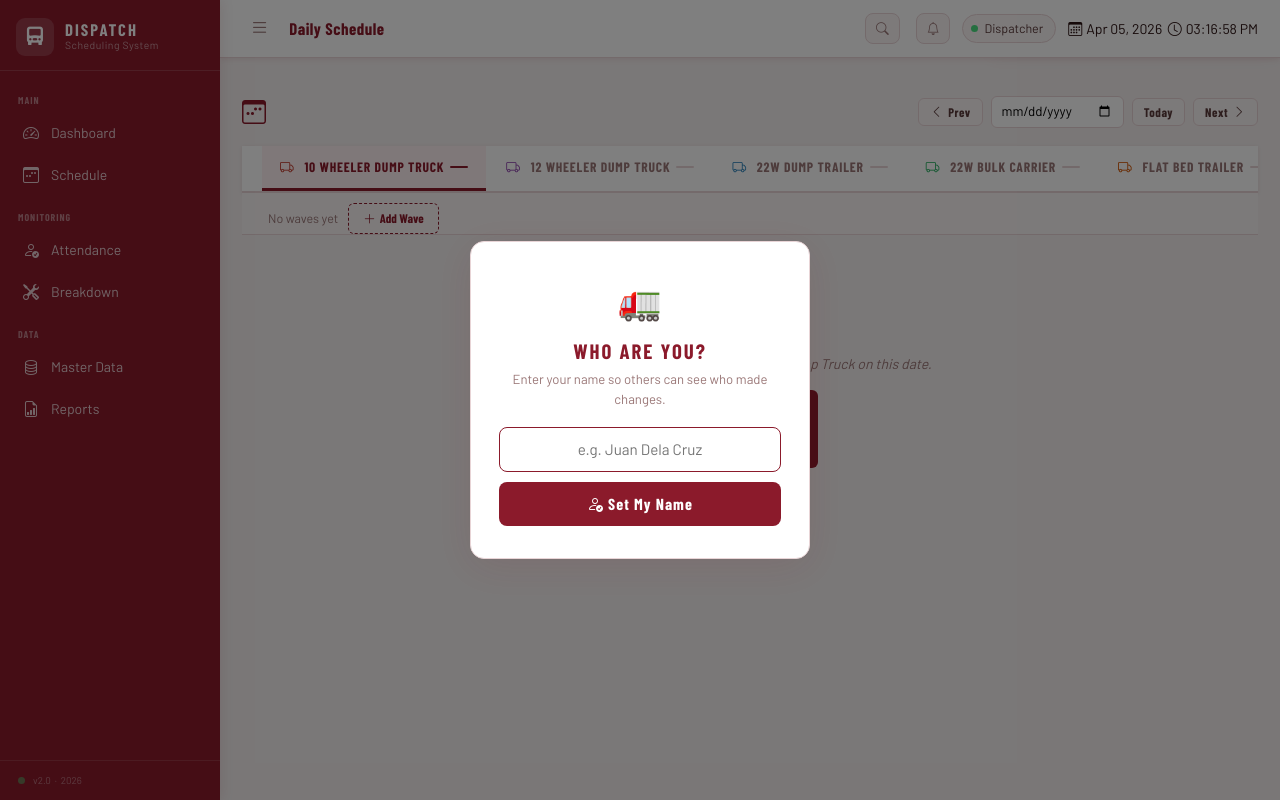
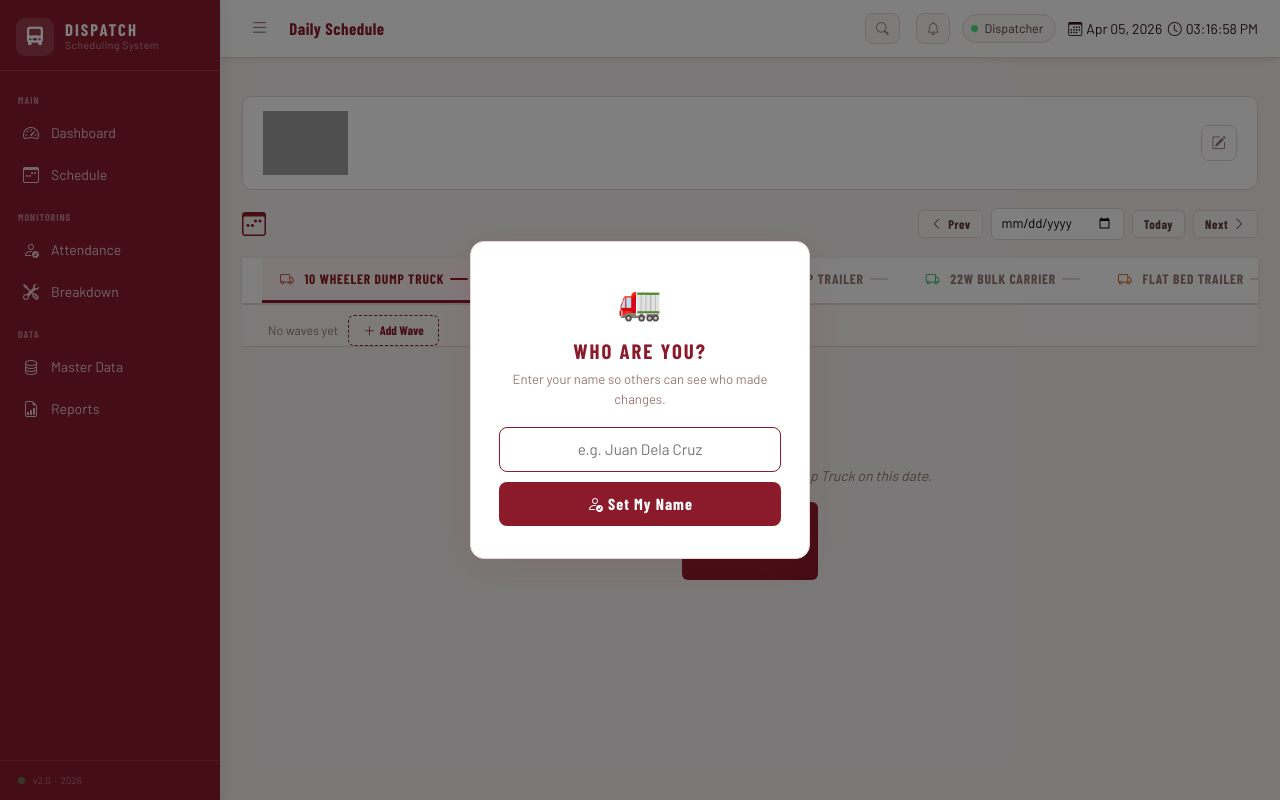
Before and after one commit to JDVBBBDARC/dispatch-scheduler, a Flask app: template templates/schedule/daily.html in a window 1280 px wide. Run offline with Flask 3, Linux system fonts and the light colour scheme; the template is opened without the code that fills it: values that come from a table or form of the project are taken from there, others are empty; data comes from the database, SQL or seed files in the repository; some web fonts are replaced; grey boxes are pictures that could not be loaded.

Commit message:
Add editable BigBen document header to schedule page

```diff
--- a/templates/schedule/daily.html
+++ b/templates/schedule/daily.html
@@ -4,6 +4,48 @@
 
 {% block content %}
 <style>
+/* ── Document Header ── */
+.doc-header-bar {
+  display: flex;
+  align-items: center;
+  gap: 18px;
+  background: var(--surface);
+  border: 1px solid var(--border);
+  border-radius: 10px;
+  padding: 14px 20px;
+  margin-bottom: 18px;
+}
+.doc-header-logo img {
+  height: 64px;
+  width: auto;
+  object-fit: contain;
+}
+.doc-header-info { flex: 1; }
+.doc-title {
+  font-size: 1.15rem;
+  font-weight: 800;
+  color: var(--maroon);
+  letter-spacing: .04em;
+  text-transform: uppercase;
+}
+.doc-sub {
+  font-size: .78rem;
+  color: var(--muted);
+  margin-top: 1px;
+}
+.doc-edit-btn {
+  background: none;
+  border: 1px solid var(--border);
+  border-radius: 7px;
+  padding: 6px 10px;
+  color: var(--muted);
+  cursor: pointer;
+  font-size: .9rem;
+  transition: all .15s;
+  flex-shrink: 0;
+}
+.doc-edit-btn:hover { background: var(--maroon); color: #fff; border-color: var(--maroon); }
+
 /* ── Autocomplete ── */
 .ac { display: block; }
 .ac-txt { width: 100%; box-sizing: border-box; }
@@ -23,6 +65,53 @@
 .ac-item { padding: 7px 12px; cursor: pointer; white-space: nowrap; overflow: hidden; text-overflow: ellipsis; }
 .ac-item:hover, .ac-item.hi { background: var(--maroon); color: #fff; }
 </style>
+<!-- ── DOCUMENT HEADER ──────────────────────────────────────────────────── -->
+<div class="doc-header-bar">
+  <div class="doc-header-logo">
+    <img src="/static/images/logo.png" alt="Big Ben" onerror="this.style.display='none'">
+  </div>
+  <div class="doc-header-info">
+    <div class="doc-title"  id="docTitle">{{ doc.doc_title }}</div>
+    <div class="doc-sub"    id="docFormCode">{{ doc.doc_form_code }}</div>
+    <div class="doc-sub"    id="docRevision">{{ doc.doc_revision }}</div>
+  </div>
+  <button class="doc-edit-btn" onclick="openDocEdit()" title="Edit document header">
+    <i class="bi bi-pencil-square"></i>
+  </button>
+</div>
+
+<!-- Edit Modal -->
+<div class="modal fade" id="docEditModal" tabindex="-1">
+  <div class="modal-dialog modal-sm">
+    <div class="modal-content">
+      <div class="modal-header">
+        <h6 class="modal-title"><i class="bi bi-pencil-square me-2"></i>Edit Document Header</h6>
+        <button type="button" class="btn-close" data-bs-dismiss="modal"></button>
+      </div>
+      <div class="modal-body">
+        <div class="mb-3">
+          <label class="form-label fw-bold" style="font-size:.8rem;">Title</label>
+          <input type="text" class="form-control form-control-sm" id="editDocTitle" value="{{ doc.doc_title }}">
+        </div>
+        <div class="mb-3">
+          <label class="form-label fw-bold" style="font-size:.8rem;">Form Code</label>
+          <input type="text" class="form-control form-control-sm" id="editDocFormCode" value="{{ doc.doc_form_code }}">
+        </div>
+        <div class="mb-3">
+          <label class="form-label fw-bold" style="font-size:.8rem;">Revision</label>
+          <input type="text" class="form-control form-control-sm" id="editDocRevision" value="{{ doc.doc_revision }}">
+        </div>
+      </div>
+      <div class="modal-footer">
+        <button class="btn btn-secondary btn-sm" data-bs-dismiss="modal">Cancel</button>
+        <button class="btn btn-maroon btn-sm" onclick="saveDocHeader()">
+          <i class="bi bi-check-lg me-1"></i>Save
+        </button>
+      </div>
+    </div>
+  </div>
+</div>
+
 <!-- ── DATE NAVIGATION ──────────────────────────────────────────────────── -->
 <div class="page-header">
   <div class="d-flex align-items-center gap-2 flex-wrap">
@@ -567,6 +656,29 @@ function updateWaveCount(waveId) {
   if (panel) updateTabCount(panel.dataset.truck);
 }
 
+// ── DOCUMENT HEADER EDIT ─────────────────────────────────────────────────
+function openDocEdit() {
+  new bootstrap.Modal(document.getElementById('docEditModal')).show();
+}
+function saveDocHeader() {
+  const title    = document.getElementById('editDocTitle').value.trim();
+  const formCode = document.getElementById('editDocFormCode').value.trim();
+  const revision = document.getElementById('editDocRevision').value.trim();
+  fetch('/api/settings/save', {
+    method: 'POST', headers: {'Content-Type':'application/json'},
+    body: JSON.stringify({doc_title: title, doc_form_code: formCode, doc_revision: revision})
+  })
+  .then(r => r.json())
+  .then(() => {
+    document.getElementById('docTitle').textContent    = title;
+    document.getElementById('docFormCode').textContent = formCode;
+    document.getElementById('docRevision').textContent = revision;
+    bootstrap.Modal.getInstance(document.getElementById('docEditModal')).hide();
+    showToast('Document header updated!');
+  })
+  .catch(() => showToast('Save failed'));
+}
+
 function updateTabCount(truckCode, forceCount) {
   let total = forceCount;
   if (total === undefined) {
```
Also changed, not shown: app_v3.py (+20 -3 lines), models_v2.py (+27 -0 lines).
